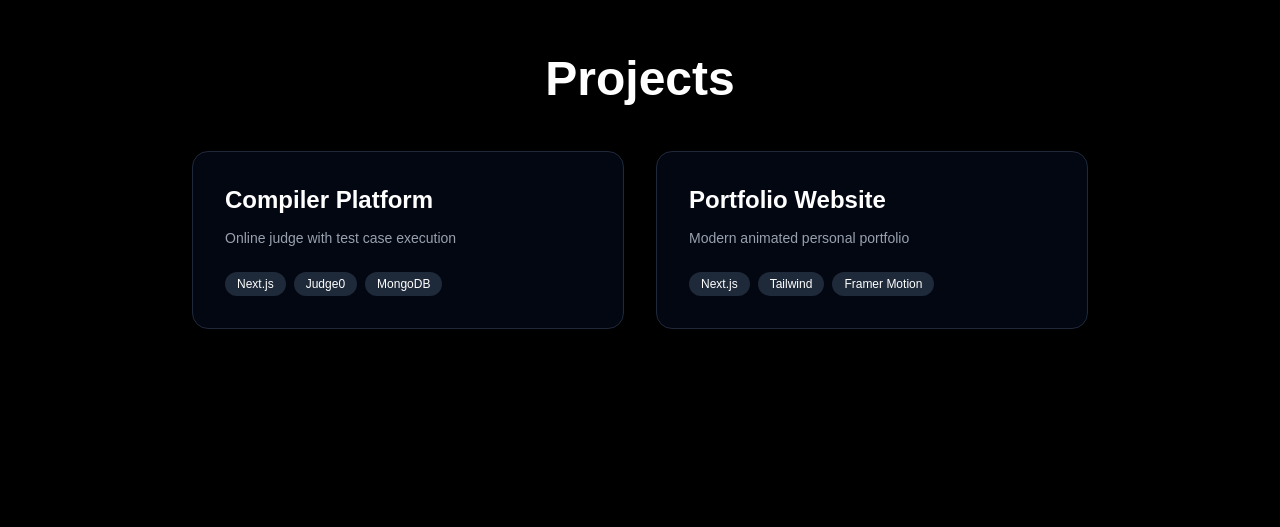
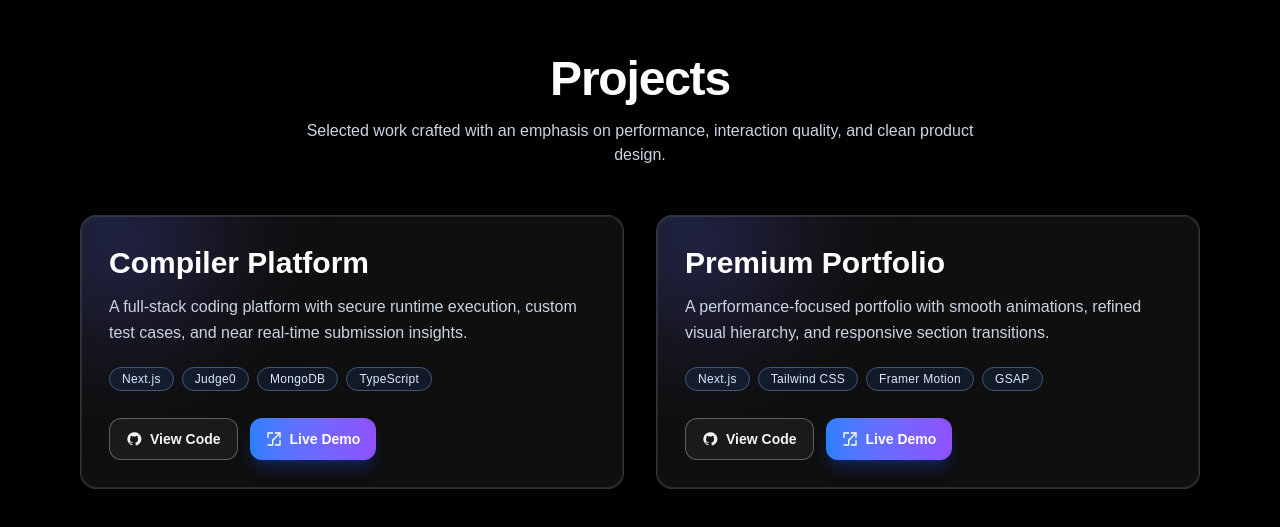
Before and after one commit to koushik369mondal/kaushikmandalportfolio, a Next.js app: page / in a window 1280 px wide. Shown: the part 1625-2152 px from the top of the page. Built offline with nearby package versions, Linux system fonts and the light colour scheme.

Commit message:
Add ProjectCard component and enhance project details; implement hover effects and animations

```diff
--- a/app/globals.css
+++ b/app/globals.css
@@ -33,3 +33,31 @@ body {
   margin: 0;
   padding: 0;
 }
+
+.project-shine::before {
+  content: "";
+  position: absolute;
+  inset: -150% -40%;
+  background: linear-gradient(120deg,
+      transparent 35%,
+      rgba(255, 255, 255, 0.14) 50%,
+      transparent 65%);
+  transform: translateX(-35%) rotate(18deg);
+  opacity: 0;
+  transition: opacity 0.35s ease;
+}
+
+.project-shine:hover::before {
+  opacity: 1;
+  animation: cardShine 1.15s ease forwards;
+}
+
+@keyframes cardShine {
+  from {
+    transform: translateX(-35%) rotate(18deg);
+  }
+
+  to {
+    transform: translateX(36%) rotate(18deg);
+  }
+}
--- /dev/null
+++ b/components/ProjectCard.tsx
@@ -0,0 +1,115 @@
+"use client";
+
+import { motion } from "framer-motion";
+
+export interface ProjectCardProps {
+  title: string;
+  description: string;
+  techStack: string[];
+  githubLink: string;
+  liveLink: string;
+  index?: number;
+}
+
+function GitHubIcon() {
+  return (
+    <svg
+      viewBox="0 0 24 24"
+      aria-hidden="true"
+      className="h-4 w-4"
+      fill="currentColor"
+    >
+      <path d="M12 2A10 10 0 0 0 9 21.54c.47.08.64-.2.64-.46v-1.6c-2.61.57-3.16-1.11-3.16-1.11-.43-1.08-1.05-1.37-1.05-1.37-.86-.58.06-.57.06-.57.95.07 1.45.98 1.45.98.85 1.46 2.23 1.04 2.77.8.08-.62.33-1.04.6-1.28-2.08-.24-4.27-1.04-4.27-4.64 0-1.03.37-1.88.98-2.54-.1-.24-.43-1.22.1-2.54 0 0 .8-.26 2.62.97a9.15 9.15 0 0 1 4.78 0c1.82-1.23 2.62-.97 2.62-.97.53 1.32.2 2.3.1 2.54.6.66.97 1.5.97 2.54 0 3.6-2.2 4.4-4.29 4.63.34.29.64.86.64 1.75v2.59c0 .26.17.54.65.45A10 10 0 0 0 12 2Z" />
+    </svg>
+  );
+}
+
+function ExternalLinkIcon() {
+  return (
+    <svg
+      viewBox="0 0 24 24"
+      aria-hidden="true"
+      className="h-4 w-4"
+      fill="none"
+      stroke="currentColor"
+      strokeWidth="2"
+      strokeLinecap="round"
+      strokeLinejoin="round"
+    >
+      <path d="M14 3h7v7" />
+      <path d="M10 14 21 3" />
+      <path d="M21 14v7h-7" />
+      <path d="M3 10V3h7" />
+      <path d="M3 21h7v-7" />
+    </svg>
+  );
+}
+
+export default function ProjectCard({
+  title,
+  description,
+  techStack,
+  githubLink,
+  liveLink,
+  index = 0,
+}: ProjectCardProps) {
+  return (
+    <motion.article
+      initial={{ opacity: 0, y: 28 }}
+      whileInView={{ opacity: 1, y: 0 }}
+      viewport={{ once: true, amount: 0.25 }}
+      transition={{ duration: 0.55, ease: "easeOut", delay: index * 0.08 }}
+      whileHover={{ y: -8, scale: 1.01, rotateX: 1.2, rotateY: -1.2 }}
+      className="project-shine group relative isolate overflow-hidden rounded-2xl border border-white/15 bg-white/6 p-7 backdrop-blur-lg transition-all duration-500 hover:border-blue-400/55 hover:shadow-[0_22px_70px_-24px_rgba(66,153,225,0.5)]"
+      style={{ transformStyle: "preserve-3d" }}
+    >
+      <div className="pointer-events-none absolute -left-12 -top-16 h-44 w-44 rounded-full bg-linear-to-br from-blue-500/35 to-violet-500/25 blur-3xl transition-opacity duration-500 group-hover:opacity-95" />
+      <div className="pointer-events-none absolute inset-0 bg-linear-to-b from-transparent via-transparent to-black/45 opacity-0 transition-opacity duration-500 group-hover:opacity-100" />
+      <div className="pointer-events-none absolute inset-0 rounded-2xl ring-1 ring-inset ring-white/10" />
+
+      <div className="relative z-10 flex h-full flex-col gap-5">
+        <div className="space-y-3">
+          <h3 className="text-2xl font-bold leading-tight text-white md:text-3xl">
+            {title}
+          </h3>
+          <p className="text-sm leading-relaxed text-slate-300 md:text-base">
+            {description}
+          </p>
+        </div>
+
+        <ul className="flex flex-wrap gap-2" aria-label={`${title} tech stack`}>
+          {techStack.map((tech) => (
+            <li key={tech}>
+              <span className="rounded-full border border-blue-300/35 bg-blue-500/10 px-3 py-1 text-xs font-medium tracking-wide text-blue-100">
+                {tech}
+              </span>
+            </li>
+          ))}
+        </ul>
+
+        <div className="mt-auto flex flex-wrap gap-3 pt-2">
+          <a
+            href={githubLink}
+            target="_blank"
+            rel="noreferrer"
+            aria-label={`View code for ${title} on GitHub`}
+            className="inline-flex items-center gap-2 rounded-xl border border-white/30 bg-white/5 px-4 py-2.5 text-sm font-semibold text-slate-100 transition-all duration-300 hover:scale-[1.03] hover:border-blue-300/70 hover:bg-blue-500/15"
+          >
+            <GitHubIcon />
+            View Code
+          </a>
+          <a
+            href={liveLink}
+            target="_blank"
+            rel="noreferrer"
+            aria-label={`Open live demo for ${title}`}
+            className="inline-flex items-center gap-2 rounded-xl bg-linear-to-r from-blue-500 to-violet-500 px-4 py-2.5 text-sm font-semibold text-white shadow-lg shadow-blue-800/40 transition-all duration-300 hover:scale-[1.03] hover:from-blue-400 hover:to-violet-400"
+          >
+            <ExternalLinkIcon />
+            Live Demo
+          </a>
+        </div>
+      </div>
+    </motion.article>
+  );
+}
--- a/components/Projects.tsx
+++ b/components/Projects.tsx
@@ -2,87 +2,56 @@
 
 import { motion } from "framer-motion";
 import SectionWrapper from "./SectionWrapper";
+import ProjectCard, { ProjectCardProps } from "./ProjectCard";
 
-const projects = [
+const projects: ProjectCardProps[] = [
   {
     title: "Compiler Platform",
-    desc: "Online judge with test case execution",
-    tech: ["Next.js", "Judge0", "MongoDB"],
+    description:
+      "A full-stack coding platform with secure runtime execution, custom test cases, and near real-time submission insights.",
+    techStack: ["Next.js", "Judge0", "MongoDB", "TypeScript"],
+    githubLink: "https://github.com/koushik369mondal/compiler-platform",
+    liveLink: "https://compiler-platform-demo.vercel.app",
   },
   {
-    title: "Portfolio Website",
-    desc: "Modern animated personal portfolio",
-    tech: ["Next.js", "Tailwind", "Framer Motion"],
+    title: "Premium Portfolio",
+    description:
+      "A performance-focused portfolio with smooth animations, refined visual hierarchy, and responsive section transitions.",
+    techStack: ["Next.js", "Tailwind CSS", "Framer Motion", "GSAP"],
+    githubLink: "https://github.com/koushik369mondal/kaushikmandalportfolio",
+    liveLink: "https://kaushikmandalportfolio.vercel.app",
   },
 ];
 
 export default function Projects() {
-  const containerVariants = {
-    hidden: { opacity: 0 },
-    visible: {
-      opacity: 1,
-      transition: {
-        staggerChildren: 0.15,
-      },
-    },
-  };
-
-  const itemVariants = {
-    hidden: { opacity: 0, y: 40 },
-    visible: {
-      opacity: 1,
-      y: 0,
-      transition: { duration: 0.6 },
-    },
-  };
-
   return (
     <SectionWrapper id="projects" centerContent={false}>
-      <div className="w-full">
+      <div className="mx-auto w-full max-w-6xl">
         <motion.h2
           initial={{ opacity: 0, y: 20 }}
           whileInView={{ opacity: 1, y: 0 }}
-          transition={{ duration: 0.6 }}
-          viewport={{ once: false }}
-          className="text-4xl md:text-5xl font-bold mb-12 text-center"
+          transition={{ duration: 0.6, ease: "easeOut" }}
+          viewport={{ once: true }}
+          className="mb-4 text-center text-4xl font-bold tracking-tight md:text-5xl"
         >
           Projects
         </motion.h2>
+        <motion.p
+          initial={{ opacity: 0, y: 16 }}
+          whileInView={{ opacity: 1, y: 0 }}
+          transition={{ duration: 0.55, ease: "easeOut", delay: 0.06 }}
+          viewport={{ once: true }}
+          className="mx-auto mb-12 max-w-2xl text-center text-sm text-slate-300 md:text-base"
+        >
+          Selected work crafted with an emphasis on performance, interaction
+          quality, and clean product design.
+        </motion.p>
 
-        <motion.div
-          className="grid md:grid-cols-2 gap-8 max-w-4xl mx-auto"
-          variants={containerVariants}
-          initial="hidden"
-          whileInView="visible"
-          viewport={{ once: false, amount: 0.2 }}
-        >
+        <div className="grid grid-cols-1 gap-7 md:grid-cols-2 md:gap-8">
           {projects.map((p, i) => (
-            <motion.div
-              key={i}
-              variants={itemVariants}
-              whileHover={{ scale: 1.05, y: -10 }}
-              className="border border-gray-800 p-8 rounded-2xl bg-gray-950 hover:border-gray-700 transition-all cursor-pointer group"
-            >
-              <div className="relative">
-                <div className="absolute -top-8 -right-8 w-16 h-16 bg-gradient-to-br from-blue-500 to-purple-500 rounded-full opacity-0 group-hover:opacity-20 blur-2xl transition-opacity duration-300" />
-                <h3 className="text-2xl font-bold text-white relative z-10">
-                  {p.title}
-                </h3>
-                <p className="text-gray-400 mt-3 text-sm">{p.desc}</p>
-                <div className="flex gap-2 mt-6 flex-wrap relative z-10">
-                  {p.tech.map((t, i) => (
-                    <span
-                      key={i}
-                      className="text-xs bg-gray-800 px-3 py-1 rounded-full hover:bg-gray-700 transition-colors"
-                    >
-                      {t}
-                    </span>
-                  ))}
-                </div>
-              </div>
-            </motion.div>
+            <ProjectCard key={p.title} index={i} {...p} />
           ))}
-        </motion.div>
+        </div>
       </div>
     </SectionWrapper>
   );
```
